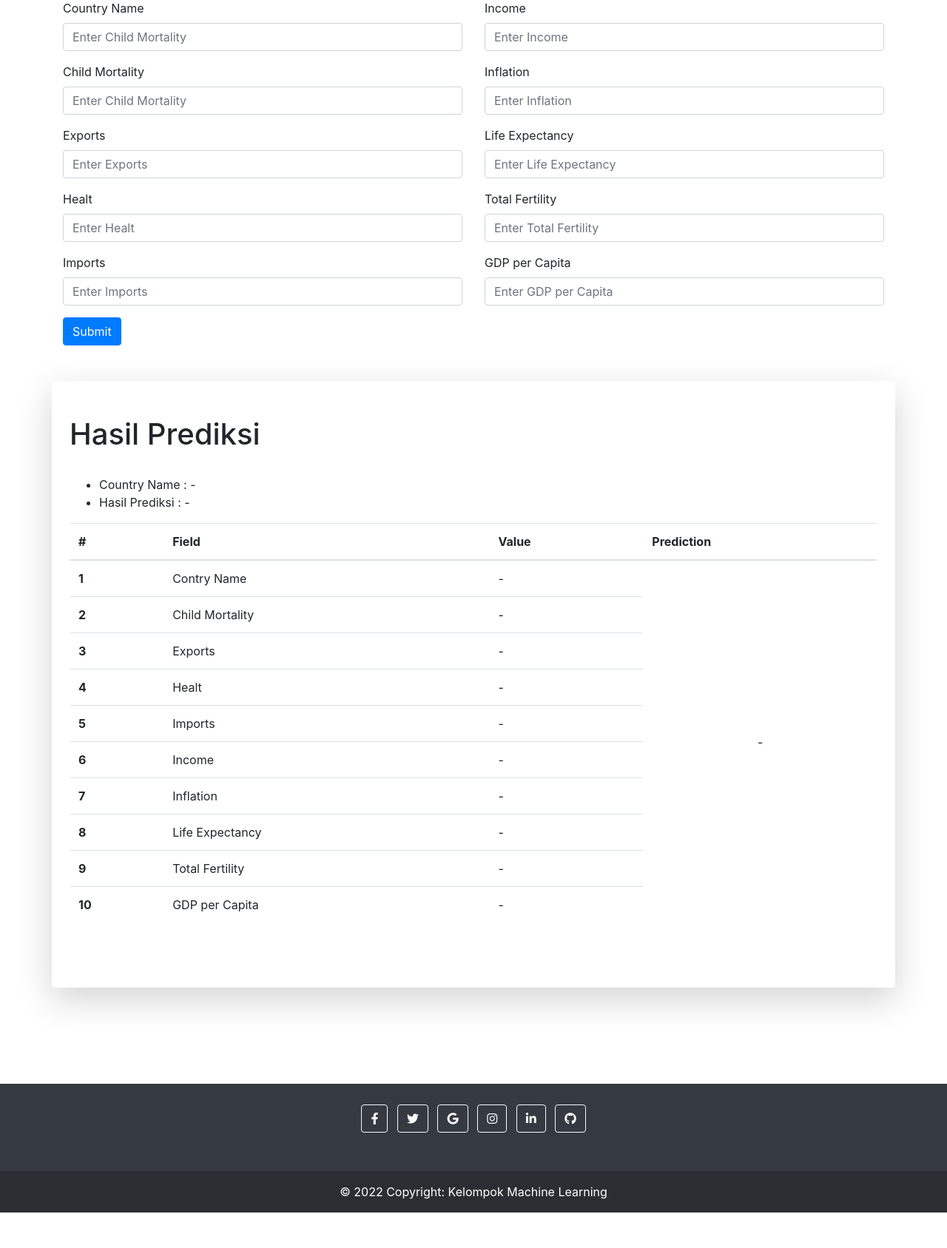
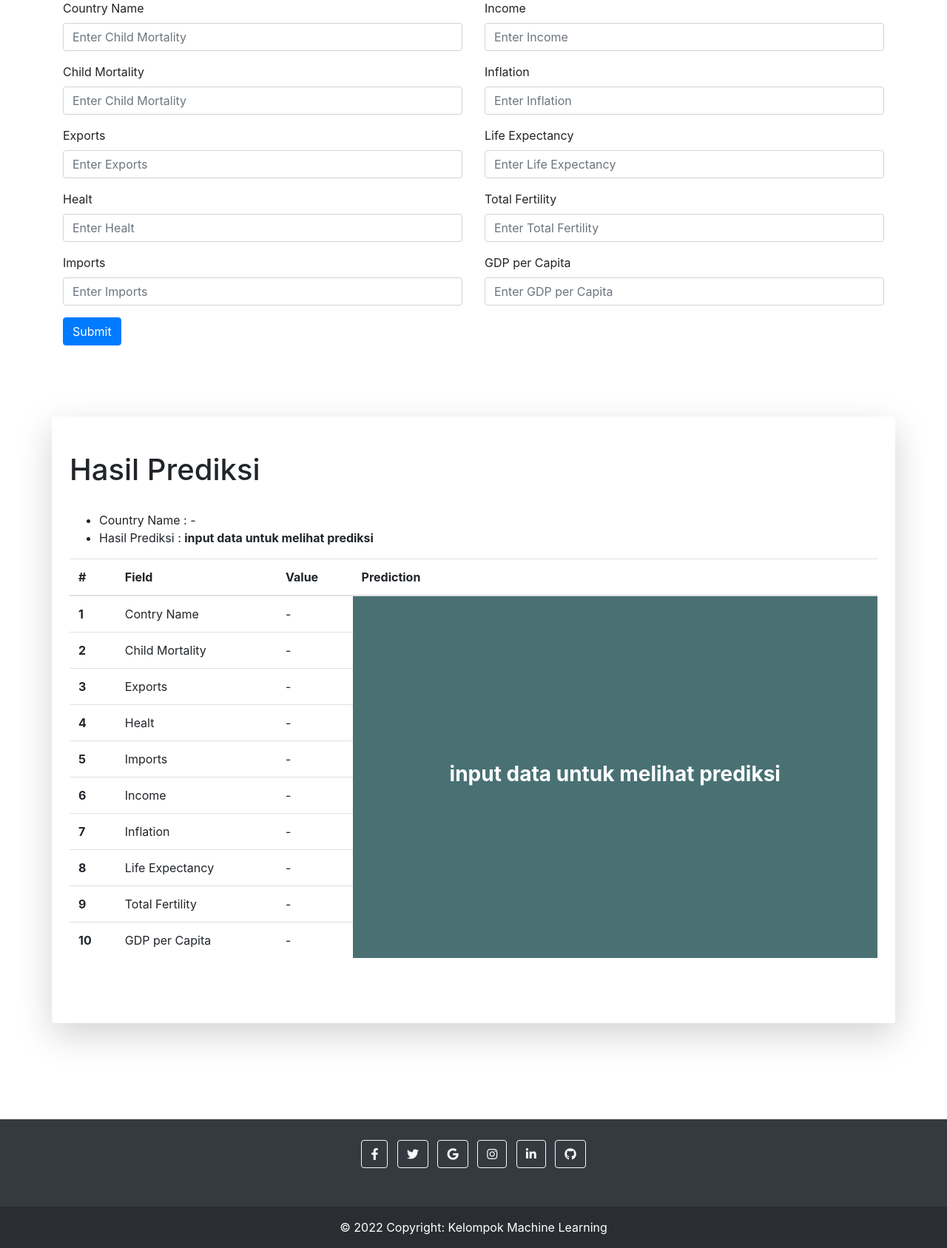
Before and after one commit to BenhardSim/Flask-Clustering_Application, a Flask app: page / in a window 1280 px wide. Shown: the part 959-2646 px from the top of the page at 74% size. Before the commit the page ends 2598 px from the top, so only its background shows below. Run offline with Flask 2, Linux system fonts and the light colour scheme.

Commit message:
fix design

```diff
--- a/app.py
+++ b/app.py
@@ -13,7 +13,8 @@ app = Flask(__name__)
 @app.route('/')
 def index():
     return render_template("index.html", result_value={
-        "cluster": "-",
+        "color":"#497174",
+        "cluster": "input data untuk melihat prediksi",
         "country": "-",
         "child_mort": "-",
         "exports": "-",
@@ -86,17 +87,22 @@ def predict():
                 res = dis
                 cluster = i
         hasil = ''
+        color = ''
         # return {"cluster": str(cluster), "hasil reduksi": scaled_data, "titik pusat cluster": freezed_centroids.tolist(), "jarak tiap cluster" : l}
         if cluster == 0:
             hasil = "This Country Might Need Some Help"
+            color = "#FFE15D"
         elif cluster == 1:
             hasil = "This Country Doesn't need Help"
+            color = "#68B984"
         else:
             hasil = "This Country Realy Need Some Help"
+            color = "#DC3535"
 
         return render_template(
             'index.html',
             result_value={
+                "color":color,
                 "cluster": hasil,
                 "country": request.form['country'],
                 "child_mort": request.form['child_mort'],
--- a/templates/index.html
+++ b/templates/index.html
@@ -97,7 +97,7 @@
 
         <button type="submit" class="btn btn-primary">Submit</button>
     </form>
-    <br><br>
+    <br><br><br><br>
 </section>
 
 <section id="result">
@@ -109,7 +109,7 @@
             <ul>
                 {% if result_value["country"] and  result_value["cluster"]%}
                 <li>Country Name : {{ result_value["country"] }}</li>
-                <li>Hasil Prediksi : {{ result_value["cluster"] }}</li>
+                <li>Hasil Prediksi : <b>{{ result_value["cluster"] }}</b></li>
                 {% endif %}
             </ul>
         </div>
@@ -127,7 +127,7 @@
                     <th scope="row">1</th>
                     <td>Contry Name</td>
                     <td>{{ result_value["country"] }}</td>
-                    <td rowspan="10" style="vertical-align : middle;text-align:center;">{{ result_value["cluster"] }}
+                    <td rowspan="10" style="vertical-align : middle;text-align:center; background-color: {{ result_value['color'] }}; color: white;"><h3><b>{{ result_value["cluster"] }}</b></h3>
                     </td>
                 </tr>
                 <tr>
@@ -220,7 +220,7 @@
         <!-- Copyright -->
         <div class="text-center p-3" style="background-color: rgba(0, 0, 0, 0.2);">
             © 2022 Copyright:
-            <a class="text-white" href="https://mdbootstrap.com/">Kelompok Machine Learning</a>
+            <a class="text-white" href="#welcome">Kelompok Machine Learning</a>
         </div>
         <!-- Copyright -->
     </footer>
```
